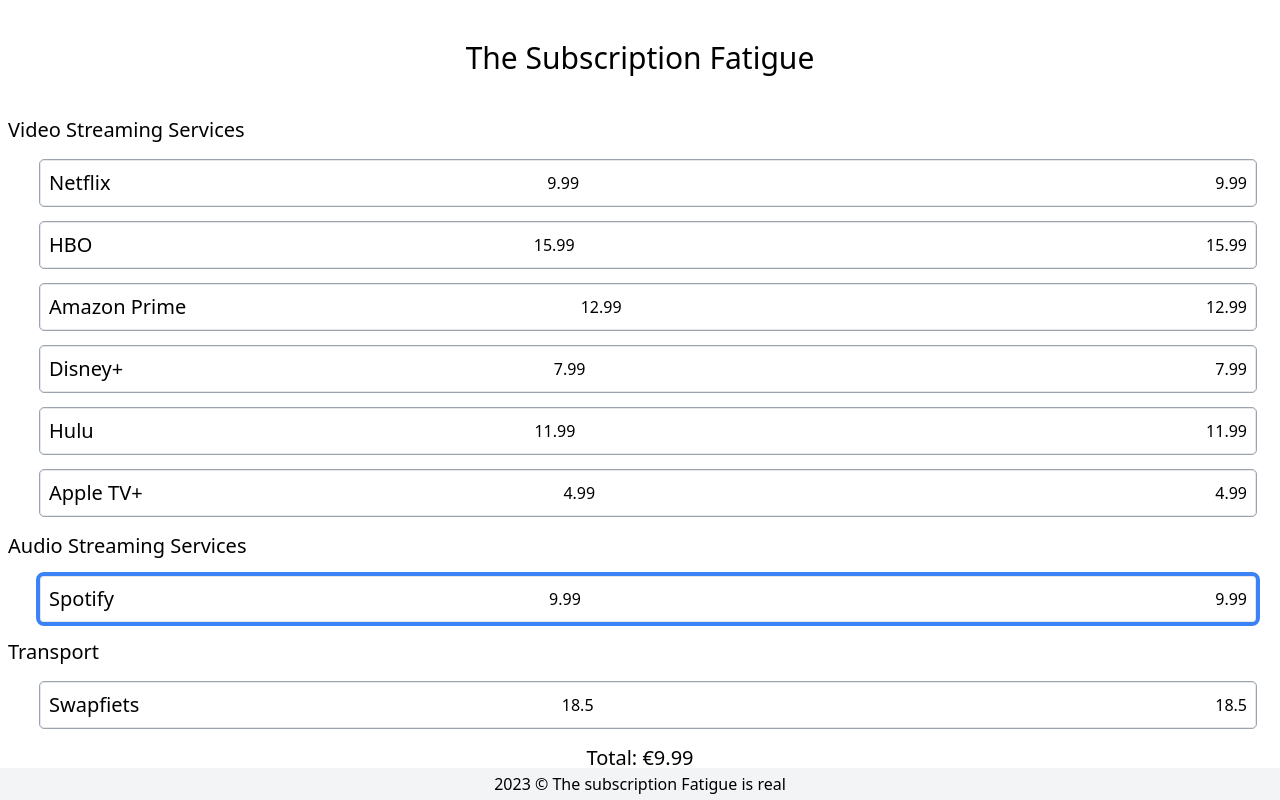
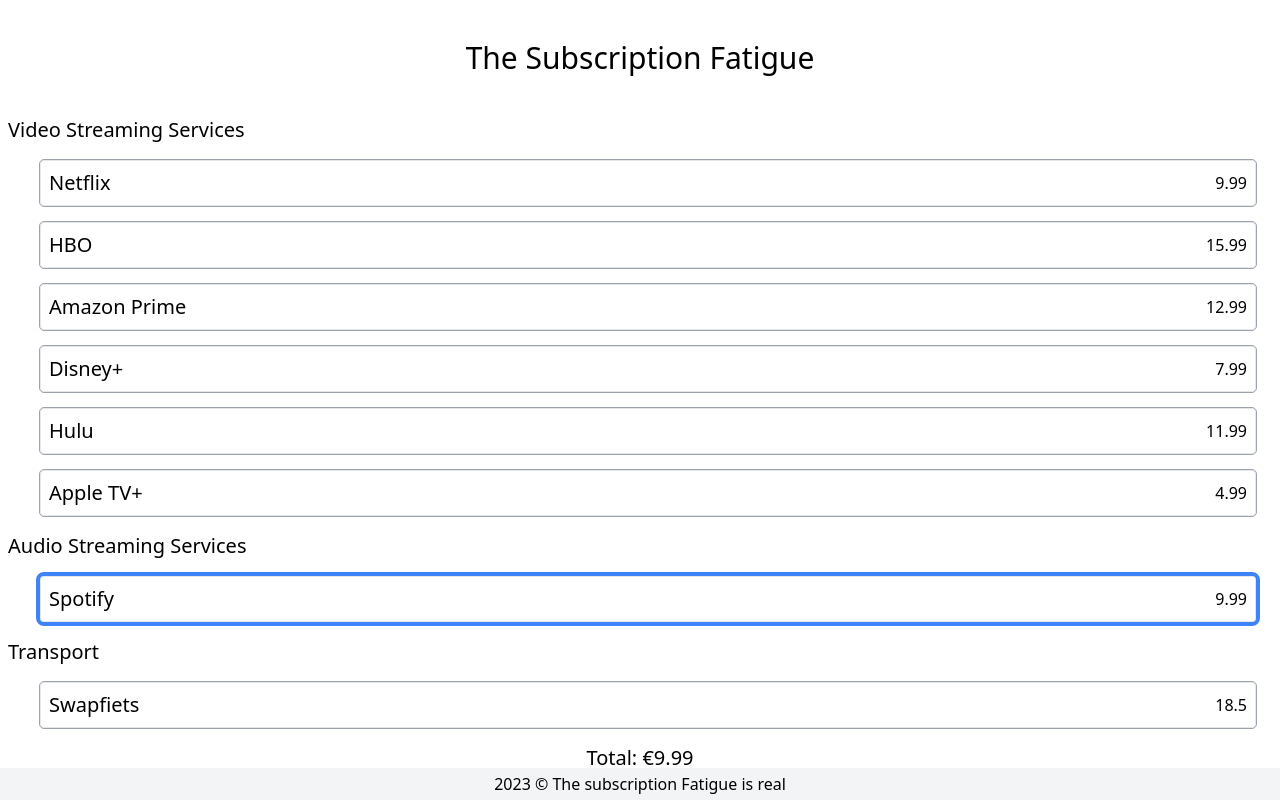
Before and after one commit to jwnelen/subscription-fatigue, a Next.js app: page / in a window 1280 px wide. Built offline with nearby package versions, Linux system fonts and the light colour scheme.

Commit message:
started with a collapse but does really work

```diff
--- a/components/footer.jsx
+++ b/components/footer.jsx
@@ -3,7 +3,7 @@
 const Footer = () => {
     const year = new Date().getFullYear();
     return (
-        <footer class="fixed p-1 w-full bottom-0 bg-gray-100 text-center">
+        <footer className="fixed p-1 w-full bottom-0 bg-gray-100 text-center">
             {year} &copy; The subscription Fatigue is real
             </footer>
     );
--- a/components/subscription.jsx
+++ b/components/subscription.jsx
@@ -20,8 +20,8 @@
             {/* <div className=''>
                 <img className='object-contain' height={10} width={100} src={subscription.img_link} alt={subscription.name} />
             </div> */}
-            <input value={subscription.std_price}
-                    onChange={(e) => changePrice(e.target.value)}></input>
+            {/* <input value={subscription.std_price} */}
+                    {/* onChange={(e) => changePrice(e.target.value)}></input> */}
         <p>{subscription.std_price}</p>
     </div>
     )
--- a/package.json
+++ b/package.json
@@ -6,6 +6,9 @@
     "start": "next start"
   },
   "dependencies": {
+    "@preline/collapse": "^1.3.0",
+    "flowbite": "^1.6.5",
+    "flowbite-react": "^0.4.4",
     "next": "latest",
     "react": "18.2.0",
     "react-dom": "18.2.0"
--- a/pages/index.js
+++ b/pages/index.js
@@ -28,12 +28,13 @@
           The Subscription Fatigue
         </h1>
 
+
         <div className='container mx-auto'>
           {data.map((category, index) => {
             return (
+              <div key={`s-${index}`}>
+                <h1 className='text-xl text-left'>{category.category}</h1>
                 <div>
-            <h1 className='text-xl text-left'>{category.category}</h1>
-
                 {category.items?.map((subscription, index) => {
                   const s = selected.includes(subscription.name)
                   return (
@@ -54,6 +55,7 @@
                     />)
                 })}
                 </div>
+            </div>
             )})
             }
             </div>
@@ -63,7 +65,6 @@
       </main>
 
       <Footer/>
-
     </div>
   )
 }
--- a/tailwind.config.js
+++ b/tailwind.config.js
@@ -7,5 +7,7 @@
   theme: {
     extend: {},
   },
-  plugins: [],
+  plugins: [
+    require('flowbite/plugin')
+  ],
 }
```
Also changed, not shown: 1 other file (tests, documents, lock files or other folders). Lines whose indentation alone changed are shown as unchanged.
